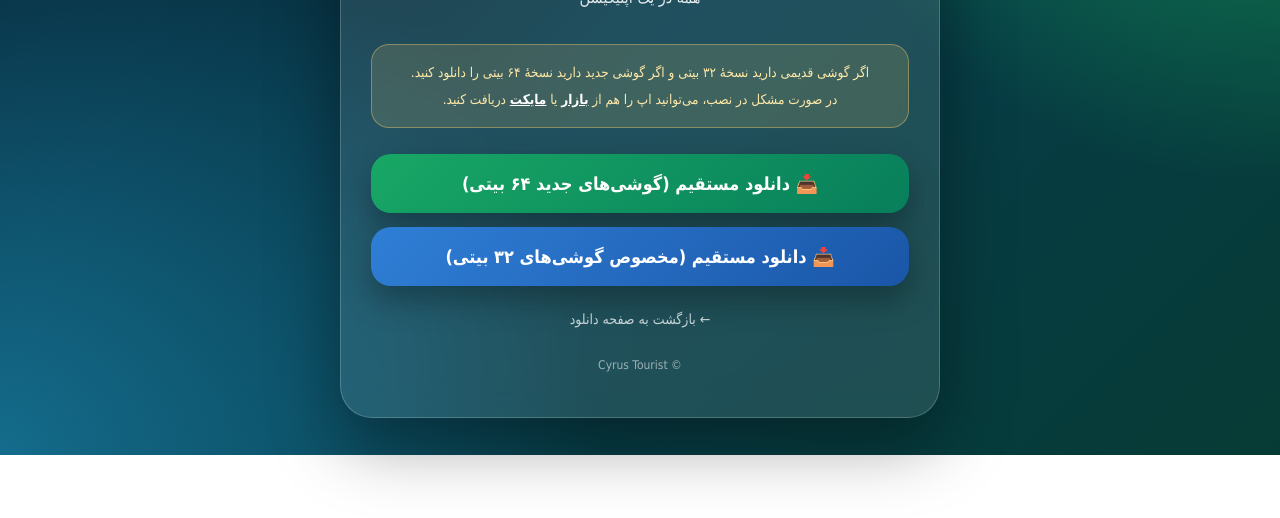
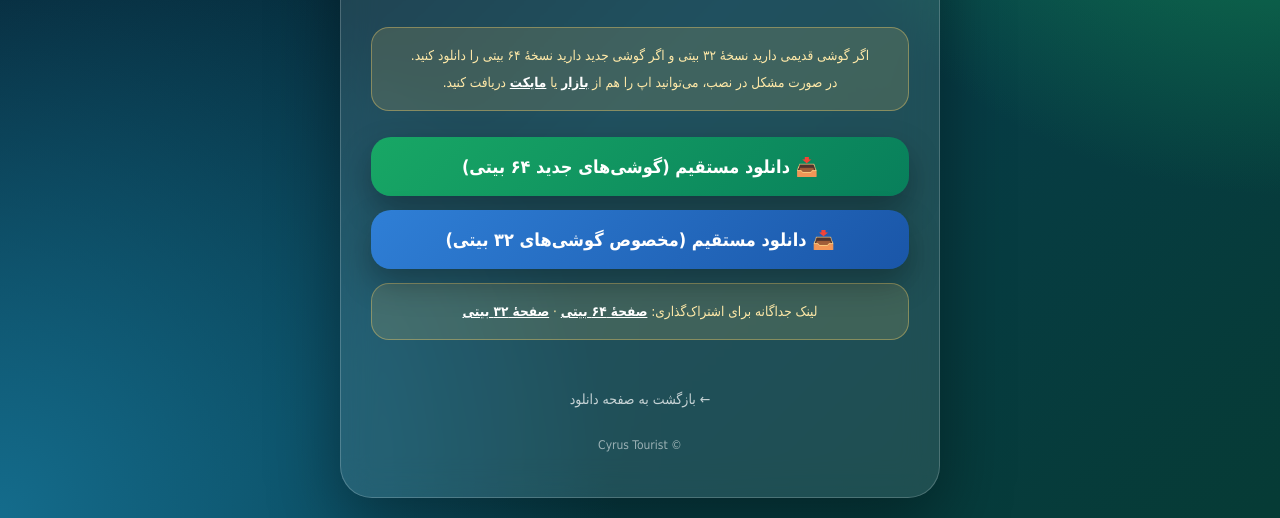
Before and after one commit to cyrustourist-maker/Cyrustourist, a plain HTML site: page downloads/android.html in a window 1280 px wide. Shown: the part 345-863 px from the top of the page. Before the commit the page ends 800 px from the top, so only its background shows below. Drawn offline with Linux system fonts and the light colour scheme.

Commit message:
Add files via upload

```diff
--- a/downloads/android.html
+++ b/downloads/android.html
@@ -548,6 +548,12 @@
             📥 دانلود مستقیم (مخصوص گوشی‌های ۳۲ بیتی)
         </button>
 
+        <div class="notice" style="margin-top:14px">
+            لینک جداگانه برای اشتراک‌گذاری:
+            <a href="android64.html">صفحهٔ ۶۴ بیتی</a> ·
+            <a href="android32.html">صفحهٔ ۳۲ بیتی</a>
+        </div>
+
         <div
             id="result"
             class="result"
```
